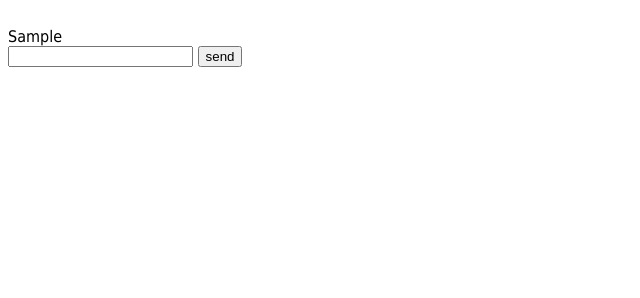
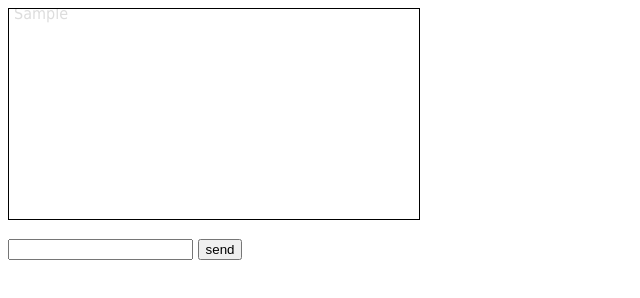
Before and after one commit to evangs/webchat, a plain HTML site: page client/index.html in a window 1280 px wide. Both pictures are taken after typing "Sample" into the empty fields and a click on the input "send". Shown: the whole page, without its empty margins (0-640 px from the left). Drawn offline with Linux system fonts and the light colour scheme.

Commit message:
enhanced the chat ui

```diff
--- a/client/index.html
+++ b/client/index.html
@@ -10,14 +10,32 @@
       div {
         display: inline;
       }
+
+      .you {
+        color: #ddd;
+      }
+
+      .received {
+        padding: 5px;
+        display: block;
+        border: 1px solid black;
+        width: 400px;
+        height: 200px;
+        overflow-y: scroll;
+      }
+
+      p {
+        margin-top: -10px;
+      }
     </style>
     <script>
 
       var ws = new WebSocket('ws://localhost:8080');
-      var sent_message = false;
       ws.onmessage = function (event) {
         var previous = $('#message').html();
-        $('#message').html(previous + '<br />' + event.data);
+        $('#message').html(previous + '<p>' + event.data + '</p>');
+        var height = $('#message')[0].scrollHeight;
+        $('#message').scrollTop(height);
       };
 
       $(document).on('submit', 'form', function(e) {
@@ -25,7 +43,9 @@
         $('#input').val('');
         if (data) {
           var previous = $('#message').html();
-          $('#message').html(previous + '<br />' + data);
+          $('#message').html(previous + '<p class="you">' + data + '</p>');
+          var height = $('#message')[0].scrollHeight;
+          $('#message').scrollTop(height);
           ws.send(data);
         }
         e.preventDefault();
@@ -36,7 +56,7 @@
     </script>
   </head>
   <body>
-    <div id='message'></div><br>
+    <div class="received" id='message'></div><br>
     <form id="message-form">
       <input id="input" type="text" />
       <input id="submit" type="submit" value="send" />
```
